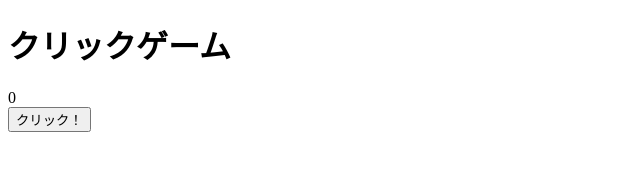
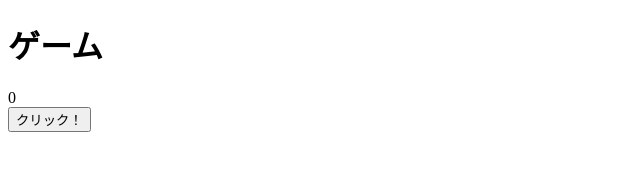
Before and after one commit to 044873-ctrl/dify-game-project, a plain HTML site: page index.html in a window 1280 px wide. Shown: the whole page, without its empty margins (0-640 px from the left). Drawn offline with Linux system fonts and the light colour scheme.

Commit message:
Update index.html

```diff
--- a/index.html
+++ b/index.html
@@ -6,7 +6,7 @@
 </head>
 <body>
 
-<h1>クリックゲーム</h1>
+<h1>ゲーム</h1>
 <div id="count">0</div>
 <button id="btn">クリック！</button>
 
```
